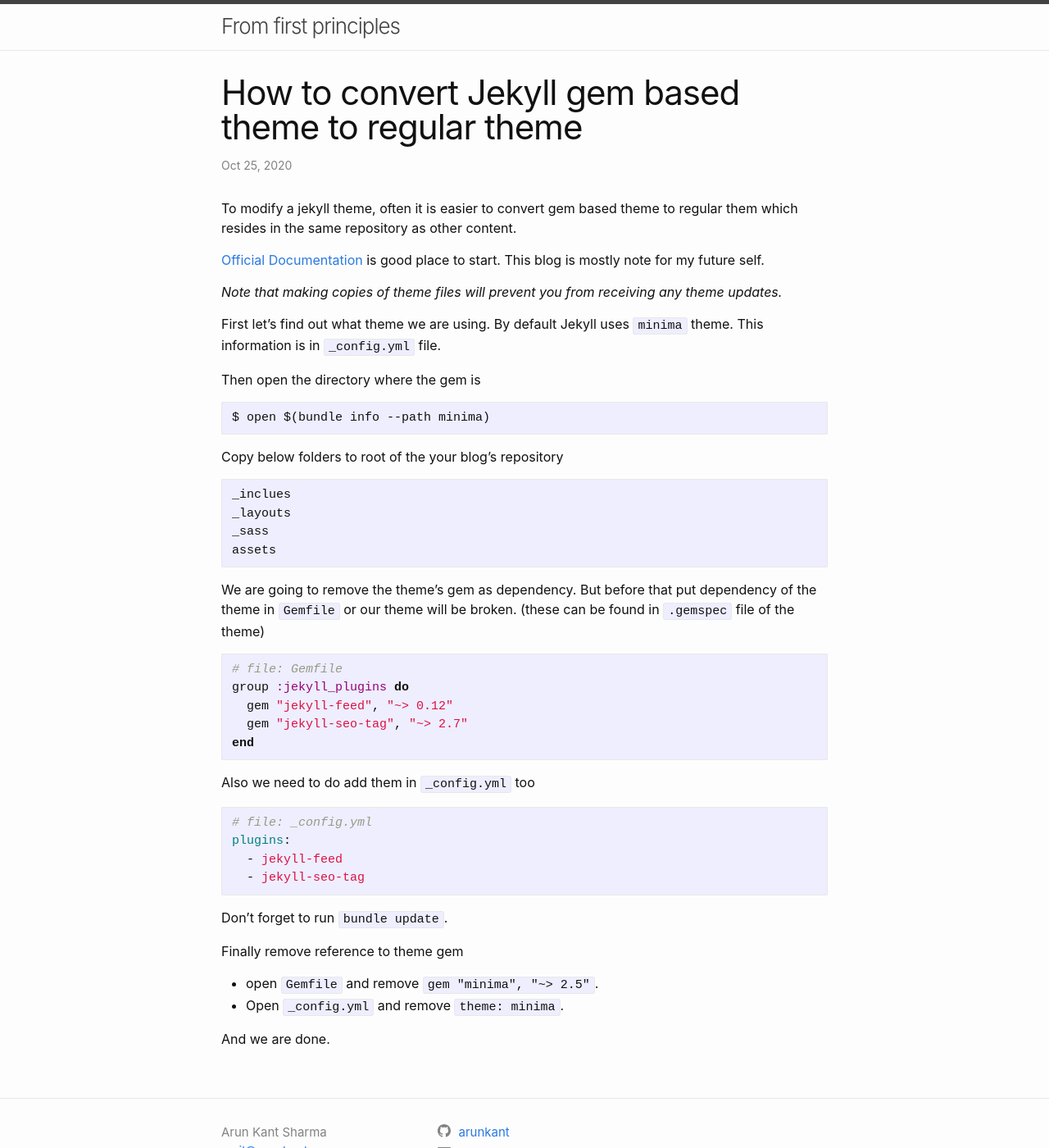
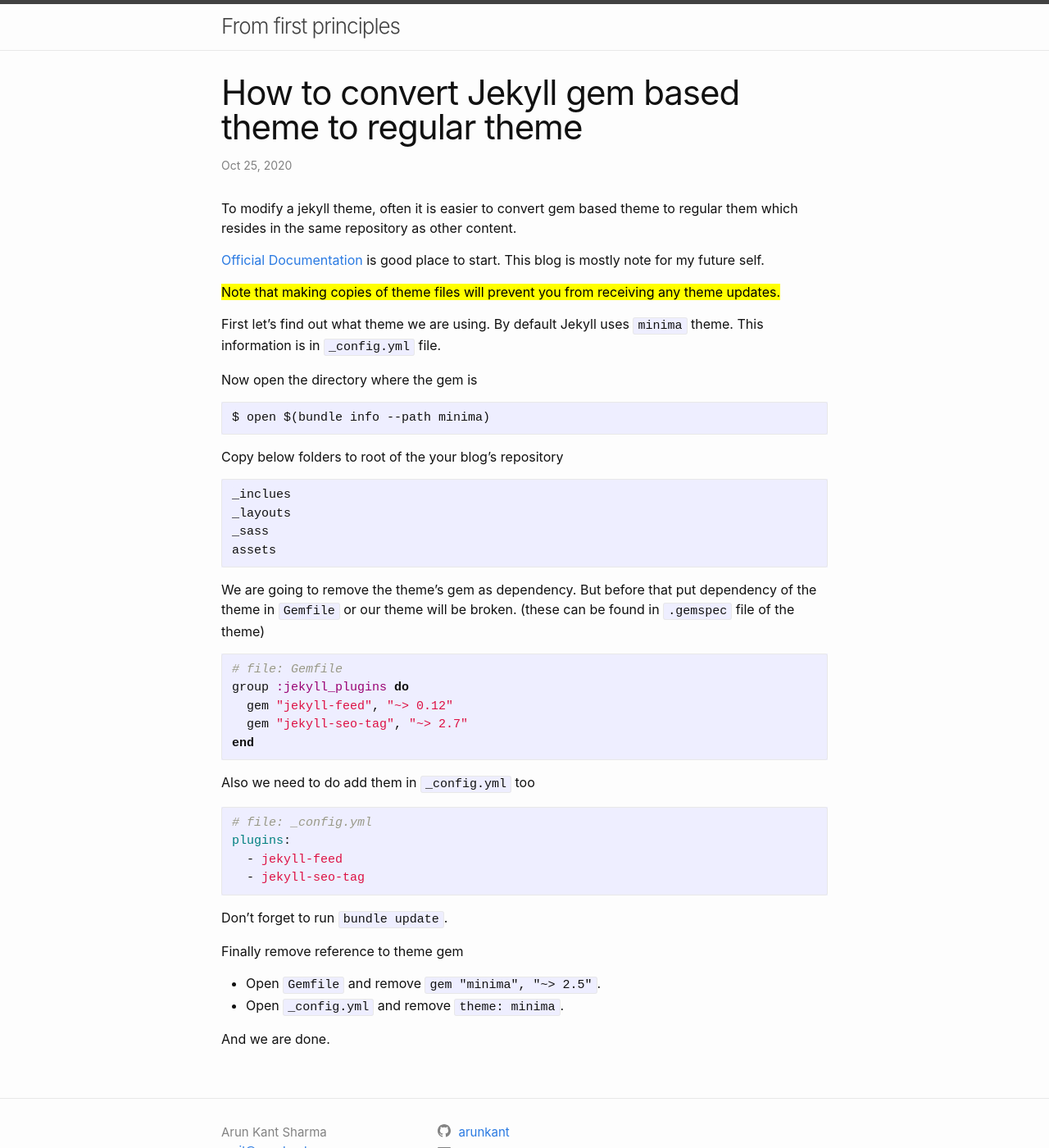
Before and after one commit to arunkant/arunkant.github.io, a Jekyll site: the page built from _posts/2020-10-25-convert-gem-based-theme-to-regular-theme.md, in a window 1280 px wide and 1400 px high. Shown: the whole window at 82% size. Built offline with Jekyll 4.4.1, drawn with Linux system fonts in a browser that asks for light colours.

Commit message:
highlight and typo fixes

````diff
--- a/_posts/2020-10-25-convert-gem-based-theme-to-regular-theme.md
+++ b/_posts/2020-10-25-convert-gem-based-theme-to-regular-theme.md
@@ -6,11 +6,11 @@ To modify a jekyll theme, often it is easier to convert gem based theme to regul
 
 [Official Documentation](https://jekyllrb.com/docs/themes/#converting-gem-based-themes-to-regular-themes) is good place to start. This blog is mostly note for my future self.
 
-_Note that making copies of theme files will prevent you from receiving any theme updates._
+<mark>Note that making copies of theme files will prevent you from receiving any theme updates.</mark>
 
 First let's find out what theme we are using. By default Jekyll uses `minima` theme. This information is in `_config.yml` file.
 
-Then open the directory where the gem is
+Now open the directory where the gem is
 ```
 $ open $(bundle info --path minima)
 ```
@@ -44,7 +44,7 @@ plugins:
 Don't forget to run `bundle update`.
 
 Finally remove reference to theme gem
- - open `Gemfile` and remove `gem "minima", "~> 2.5"`.
+ - Open `Gemfile` and remove `gem "minima", "~> 2.5"`.
  - Open `_config.yml` and remove `theme: minima`.
 
 And we are done.
````
